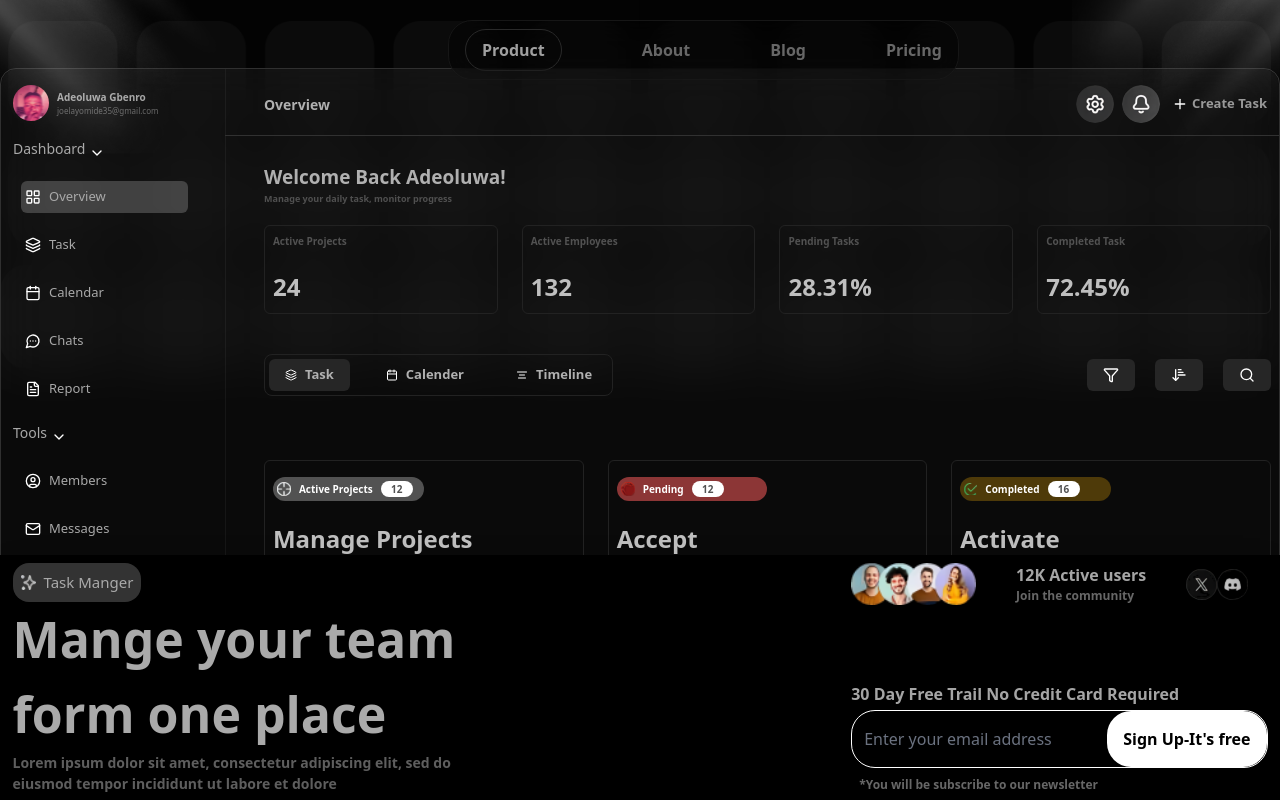
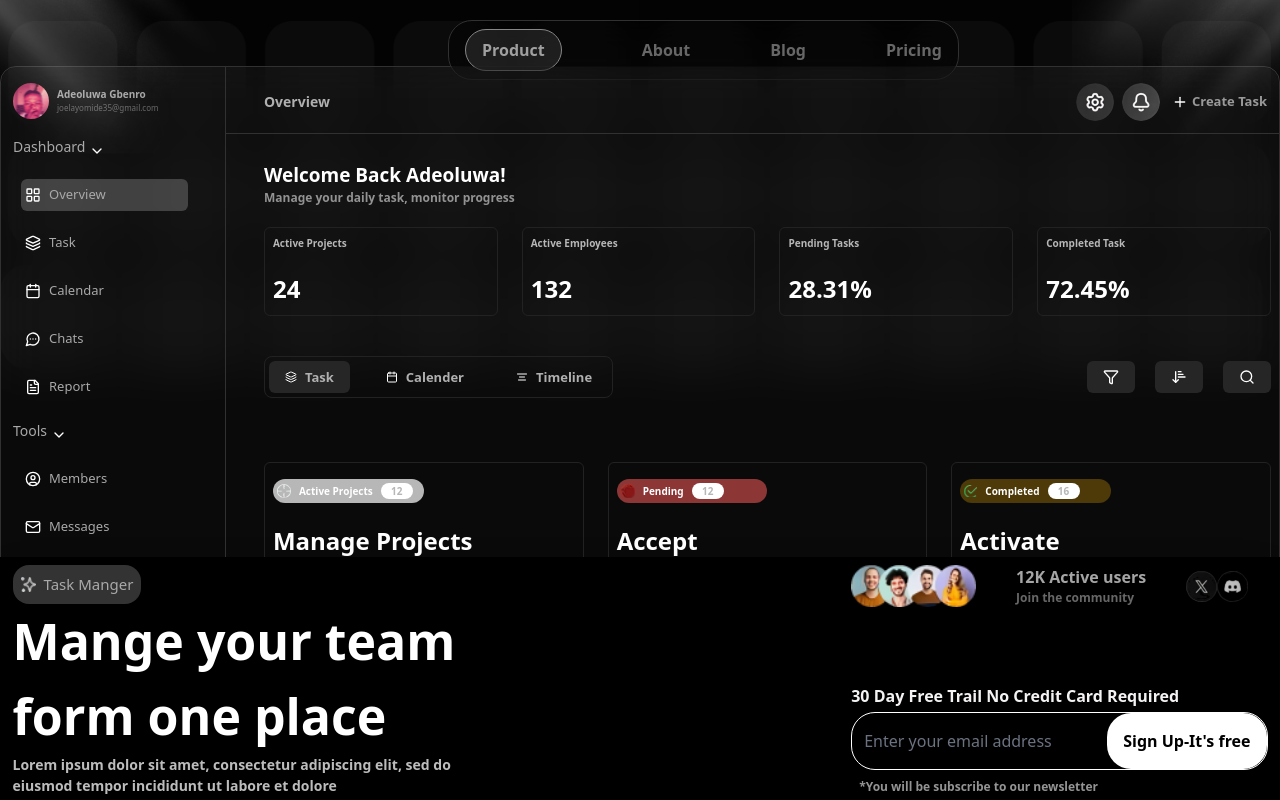
Before and after one commit to ajanixoxo/White-and-Black-Dashboard, a React (Vite) app: page / in a window 1280 px wide. Shown: the top 800 px of the page. Built offline with nearby package versions, Linux system fonts and the light colour scheme.

Commit message:
made few changes

```diff
--- a/src/App.tsx
+++ b/src/App.tsx
@@ -51,11 +51,11 @@ function App() {
           </div>
 
           <div>
-            <h1 className="text-[#AAAAAA] font-semibold text-[50px] w-[60%]">
+            <h1 className="text-[#fff] font-semibold text-[50px] w-[60%]">
               Mange your team
               form one place
             </h1>
-            <p className="text-[#5E5E5E] font-semibold text-[14px] w-[60%]">Lorem ipsum dolor sit amet, consectetur adipiscing elit, sed do
+            <p className="text-[#bdbcbc] font-semibold text-[14px] w-[60%]">Lorem ipsum dolor sit amet, consectetur adipiscing elit, sed do
               eiusmod tempor incididunt ut labore et dolore</p>
           </div>
 
@@ -96,13 +96,13 @@ function App() {
             </div>
           </div>
           <div>
-            <h1 className="text-[#A5A5A5] text-[16px] font-semibold w-max mb-1">30 Day Free Trail No Credit Card Required</h1>
+            <h1 className="text-[#f4f2f2] text-[16px] font-semibold w-max mb-1">30 Day Free Trail No Credit Card Required</h1>
             <div className="bg-black/30  flex backdrop-blur-lg rounded-3xl border border-white">
             <input type="text" className="bg-transparent border-none w-max" placeholder='Enter your email address' />
             <button className="text-[#6D6D6] text-[16px] font-semibold flex flex-1 bg-white p-4 rounded-3xl">Sign Up-It's free</button>
 
             </div>
-            <p className="text-[#676767] mt-2  pl-2 text-[12px] w-full font-semibold">*You will be subscribe to our newsletter</p>
+            <p className="text-[#959494] mt-2  pl-2 text-[12px] w-full font-semibold">*You will be subscribe to our newsletter</p>
 
           </div>
 
--- a/src/Dashboard.tsx
+++ b/src/Dashboard.tsx
@@ -1,5 +1,5 @@
 import { useState } from 'react'
-import { LayoutGrid, ChevronLeft, Layers, Calendar, MessageCircleMore, FileText, CircleUser, Mail, Settings, BellDot, Plus, AlignCenter, Filter, Search, ArrowDownNarrowWide } from 'lucide-react'
+import { LayoutGrid, ChevronLeft, Layers, Calendar, MessageCircleMore, FileText, CircleUser, Mail,  Plus, AlignCenter, Filter, Search, ArrowDownNarrowWide } from 'lucide-react'
 import Ade from '/ade.jpg';
 function Dashboard() {
 
@@ -19,7 +19,7 @@ function Dashboard() {
 
 
   return (
-    <div className="w-full border border-[#303030]  rounded-2xl">
+    <div className="w-full border-[1.4px] border-[#313131]   rounded-2xl">
       <div className="w-[100%] flex flex-1 bg-[#ababab0e] rounded-2xl backdrop-blur-xl">
         <aside id="separator-sidebar" className={`w-[25%]`} aria-label="Sidebar">
 
@@ -135,7 +135,7 @@ function Dashboard() {
           </div>
 
         </aside>
-        <div className="w-[1px] left-56 h-full absolute bg-white/5 backdrop-blur-xl "></div>
+        <div className="w-[1.4px] left-56 h-full absolute bg-[#313131]  "></div>
         <div className="w-full mt-2 p-2 ">
           <nav className="flex justify-between items-center">
             <h1 className="text-[#B0B0B0] font-semibold text-[14px]">Overview</h1>
@@ -177,37 +177,37 @@ function Dashboard() {
           <div className="mt-10">
 
             <div>
-              <h1 className="text-[#B0B0B0] font-semibold text-[19px]">Welcome Back Adeoluwa!</h1>
-              <p className="text-[#505050] font-semibold text-[9px]">Manage your daily task, monitor progress</p>
+              <h1 className="text-[#ffff] font-semibold text-[19px]">Welcome Back Adeoluwa!</h1>
+              <p className="text-[#939393] font-semibold text-[12px]">Manage your daily task, monitor progress</p>
             </div>
 
             <div className="grid grid-cols-1 mt-5 sm:grid-cols-2 md:grid-cols-4 gap-6">
 
               <div className="border p-2 w-auto border-[#222222] space-y-5 rounded-md bg-transparent">
-                <p className="text-[#525252] font-semibold text-[10px]">Active Projects</p>
+                <p className="text-[#b7b7b7] font-semibold text-[10px]">Active Projects</p>
 
-                <h1 className="text-[#BFBFBF] font-semibold text-[24px]">24</h1>
+                <h1 className="text-[#ffff] font-semibold text-[24px]">24</h1>
 
               </div>
 
               <div className="border p-2 border-[#222222] space-y-5 rounded-md bg-transparent">
-                <p className="text-[#525252] font-semibold text-[10px]">Active Employees</p>
+                <p className="text-[#b7b7b7] font-semibold text-[10px]">Active Employees</p>
 
-                <h1 className="text-[#BFBFBF] font-semibold text-[24px]">132</h1>
+                <h1 className="text-[#ffff] font-semibold text-[24px]">132</h1>
 
               </div>
 
               <div className="border p-2 border-[#222222] space-y-5 rounded-md bg-transparent">
-                <p className="text-[#525252] font-semibold text-[10px]">Pending Tasks</p>
+                <p className="text-[#b7b7b7] font-semibold text-[10px]">Pending Tasks</p>
 
-                <h1 className="text-[#BFBFBF] font-semibold text-[24px]">28.31%</h1>
+                <h1 className="text-[#ffff] font-semibold text-[24px]">28.31%</h1>
 
               </div>
 
               <div className="border p-2 border-[#222222] space-y-5 rounded-md bg-transparent">
-                <p className="text-[#525252] font-semibold text-[10px]">Completed Task</p>
+                <p className="text-[#b7b7b7] font-semibold text-[10px]">Completed Task</p>
 
-                <h1 className="text-[#BFBFBF] font-semibold text-[24px]">72.45%</h1>
+                <h1 className="text-[#ffff] font-semibold text-[24px]">72.45%</h1>
 
               </div>
 
@@ -248,7 +248,7 @@ function Dashboard() {
             <div className="grid grid-cols-1 mt-16 sm:grid-cols-2 md:grid-cols-3 gap-6">
 
               <div className="border p-2 pt-4 w-auto border-[#222222] space-y-5 rounded-md bg-transparent">
-                <p className="bg-[#525252] rounded-xl text-[#525252] w-1/2 p-1 bg- flex gap-2 items-center font-semibold text-[10px]">
+                <p className="bg-[#b7b7b7] rounded-xl text-[#b7b7b7] w-1/2 p-1 bg- flex gap-2 items-center font-semibold text-[10px]">
                   <svg width={14} height={14} viewBox="0 0 14 14" fill="none" xmlns="http://www.w3.org/2000/svg" xmlnsXlink="http://www.w3.org/1999/xlink">
                     <rect width={14} height={14} fill="url(#pattern0_2001_60)" />
                     <defs>
@@ -264,12 +264,12 @@ function Dashboard() {
                   <span className="bg-white rounded-2xl w-8 h-4 flex items-center justify-center">12</span>
                 </p>
 
-                <h1 className="text-[#BFBFBF] font-semibold text-[24px]">Manage Projects</h1>
+                <h1 className="text-[#ffff] font-semibold text-[24px]">Manage Projects</h1>
 
               </div>
 
               <div className="border p-2 pt-4  w-auto border-[#222222] space-y-5 rounded-md bg-transparent">
-                <p className="bg-[#e154549a] rounded-xl text-[#525252] w-1/2 p-1 bg- flex gap-2 items-center font-semibold text-[10px]">
+                <p className="bg-[#e154549a] rounded-xl text-[#b7b7b7] w-1/2 p-1 bg- flex gap-2 items-center font-semibold text-[10px]">
                   <svg width={14} height={14} viewBox="0 0 14 14" fill="none" xmlns="http://www.w3.org/2000/svg" xmlnsXlink="http://www.w3.org/1999/xlink">
                     <rect width={14} height={14} fill="url(#pattern0_2001_53)" />
                     <defs>
@@ -290,12 +290,12 @@ function Dashboard() {
                   <span className="bg-white rounded-2xl w-8 h-4 flex items-center justify-center">12</span>
                 </p>
 
-                <h1 className="text-[#BFBFBF] font-semibold text-[24px]">Accept</h1>
+                <h1 className="text-[#ffff] font-semibold text-[24px]">Accept</h1>
 
               </div>
 
               <div className="border p-2 pt-4  w-auto border-[#222222] space-y-5 rounded-md bg-transparent">
-                <p className="bg-[#6c500ab1] rounded-xl text-[#525252] w-1/2 p-1 bg- flex gap-2 items-center font-semibold text-[10px]">
+                <p className="bg-[#6c500ab1] rounded-xl text-[#b7b7b7] w-1/2 p-1 bg- flex gap-2 items-center font-semibold text-[10px]">
                   <svg width={13} height={12} viewBox="0 0 13 12" fill="none" xmlns="http://www.w3.org/2000/svg" xmlnsXlink="http://www.w3.org/1999/xlink">
                     <rect width={13} height={12} fill="url(#pattern0_2001_46)" />
                     <defs>
@@ -313,7 +313,7 @@ function Dashboard() {
                   <span className="bg-white rounded-2xl w-8 h-4 flex items-center justify-center">16</span>
                 </p>
 
-                <h1 className="text-[#BFBFBF] font-semibold text-[24px]">Activate</h1>
+                <h1 className="text-[#ffff] font-semibold text-[24px]">Activate</h1>
 
               </div>
 
--- a/src/component/Navbar.tsx
+++ b/src/component/Navbar.tsx
@@ -1,11 +1,10 @@
-import React from 'react'
 
 function Navbar() {
   return (
     <div className="fixed top-5 left-[35%] flex justify-center items-center">
-        <nav className="border hidden lg:flex justify-center items-center border-[#161616] p-2 w-max bg-black/40 backdrop-blur-lg rounded-3xl px-4">
+        <nav className="border-[1.3px] hidden lg:flex justify-center items-center border-[#313131] p-2 w-max bg-black/40 backdrop-blur-lg rounded-3xl px-4">
             <ul className="text-white flex justify-between items-center gap-20">
-                <li className="text-[#A0A0A0] font-semibold cursor-pointer border border-[#292929] p-2 rounded-3xl px-4 hover:bg-[#d9d8d8] hover:text-[#292929] ease-in-out transition">Product</li>
+                <li className="text-[#A0A0A0] font-semibold cursor-pointer border border-[#868686] p-2 rounded-3xl bg-white/10 backdrop-blur-lg px-4 hover:bg-[#d9d8d8] hover:text-[#292929] ease-in-out transition">Product</li>
                 <li className="text-[#676767] font-semibold cursor-pointer hover:text-slate-300 transition">About</li>
                 <li className="text-[#676767] font-semibold cursor-pointer hover:text-slate-300 transition">Blog</li>
                 <li className="text-[#676767] font-semibold cursor-pointer hover:text-slate-300 transition">Pricing</li>
```
